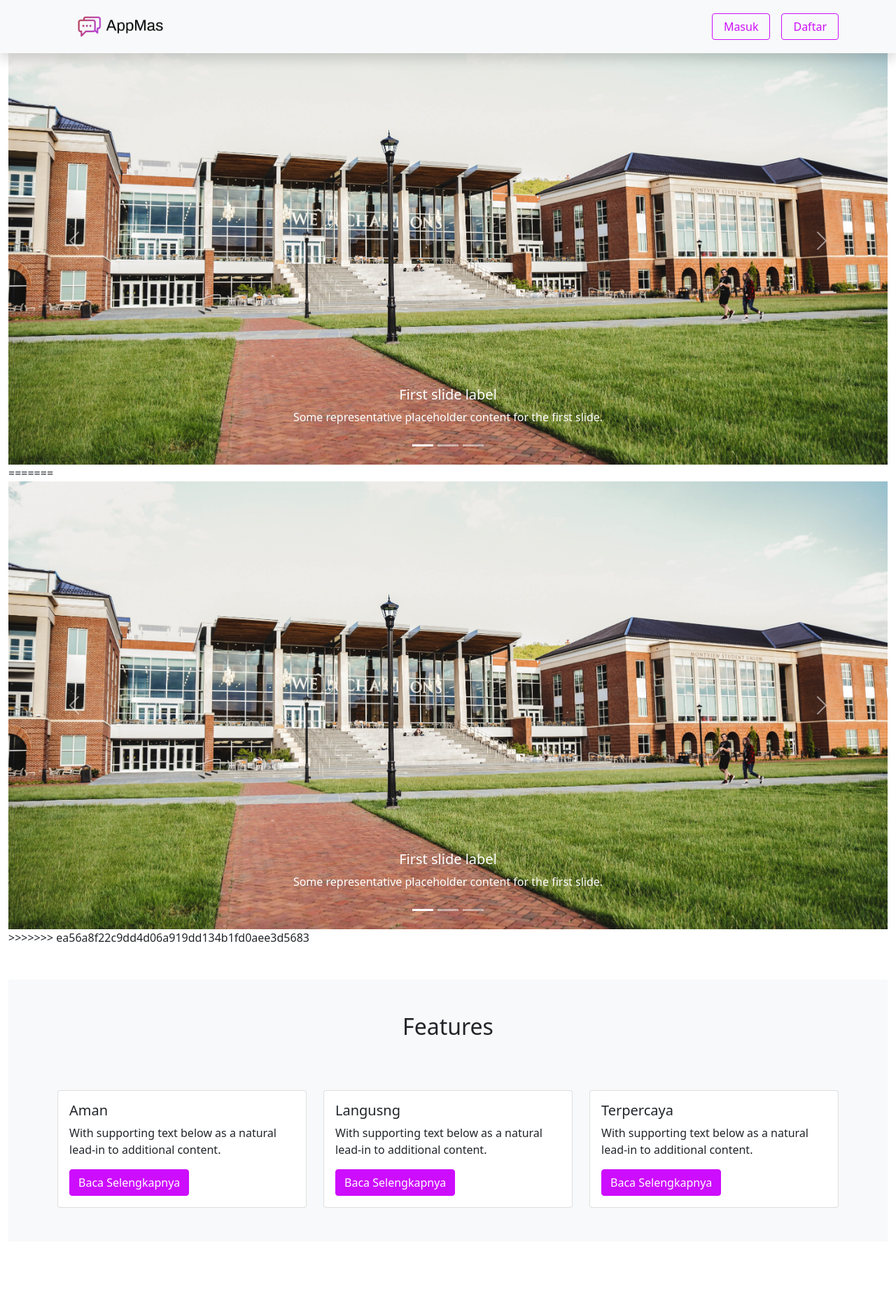
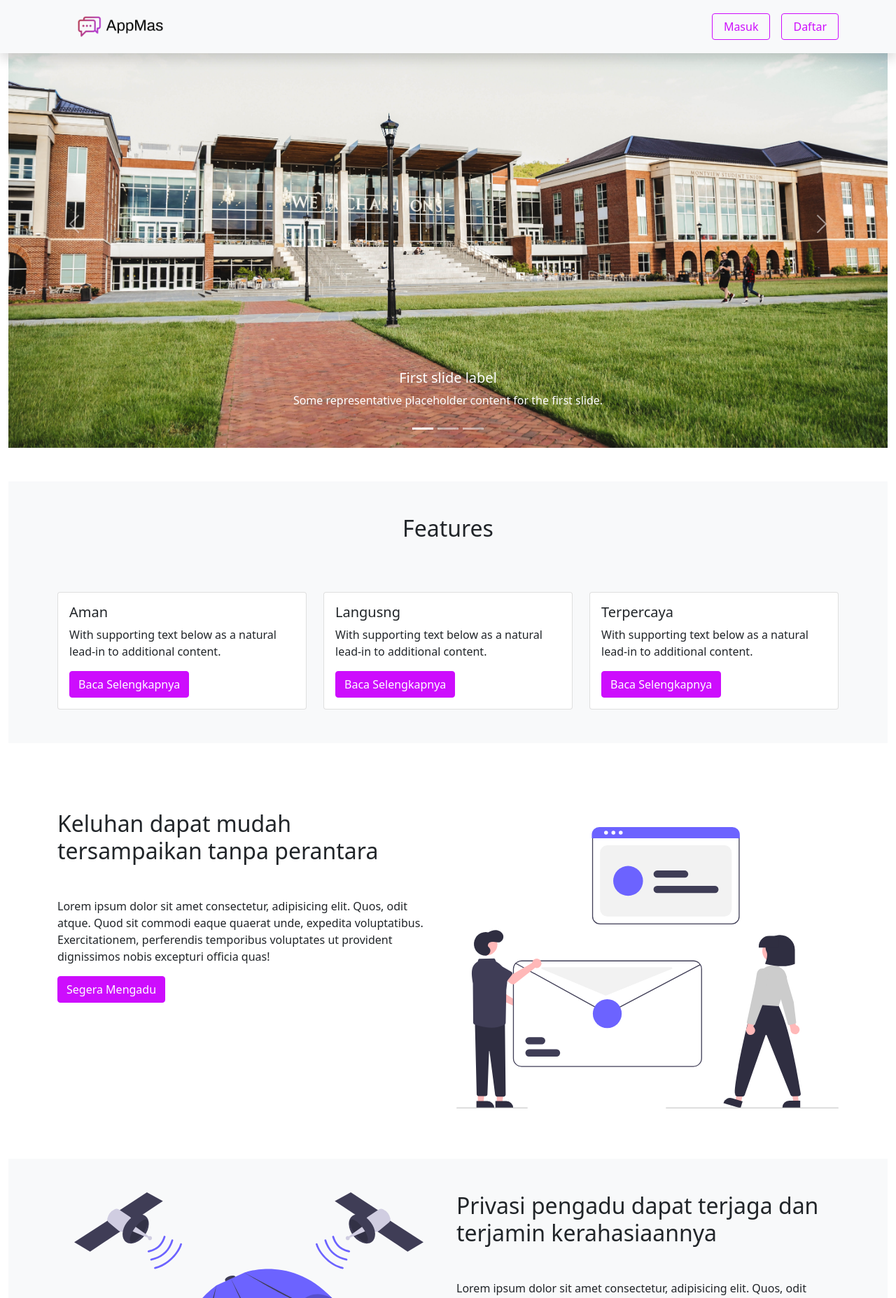
Before and after one commit to zaininijar/pengaduan_masyarakat, a PHP site: page /zaini_nijar/web.php in a window 1280 px wide. Shown: the top 1855 px of the page at 70% size. Run offline with PHP 8.4, Linux system fonts and the light colour scheme; some libraries are stand-ins or nearby versions.

Commit message:
15/01/22

```diff
--- a/app/welcome.php
+++ b/app/welcome.php
@@ -1,57 +1,5 @@
 <div class="container-fluid">
-<<<<<<< HEAD
     <?php include "layouts/guest/components/slider.php" ?>
-=======
-    <div id="carouselExampleCaptions" class="carousel slide" data-bs-ride="carousel">
-        <div class="carousel-indicators">
-            <button type="button" data-bs-target="#carouselExampleCaptions" data-bs-slide-to="0" class="active"
-                aria-current="true" aria-label="Slide 1"></button>
-            <button type="button" data-bs-target="#carouselExampleCaptions" data-bs-slide-to="1"
-                aria-label="Slide 2"></button>
-            <button type="button" data-bs-target="#carouselExampleCaptions" data-bs-slide-to="2"
-                aria-label="Slide 3"></button>
-        </div>
-        <div class="carousel-inner">
-            <div class="carousel-item active">
-                <div
-                    style="height: 80vh !important; width: 100vw !important; background-size: cover; background-position: center; background-image: url(assets/images/slider/slider1.jpg);">
-                </div>
-                <div class="carousel-caption d-none d-md-block">
-                    <h5>First slide label</h5>
-                    <p>Some representative placeholder content for the first slide.</p>
-                </div>
-            </div>
-            <div class="carousel-item">
-                <div
-                    style="height: 80vh !important; width: 100vw !important; background-size: cover; background-position: center; background-image: url(assets/images/slider/slider2.jpg);">
-                </div>
-                <div class="carousel-caption d-none d-md-block">
-                    <h5>Second slide label</h5>
-                    <p>Some representative placeholder content for the second slide.</p>
-                </div>
-            </div>
-            <div class="carousel-item">
-                <div
-                    style="height: 80vh !important; width: 100vw !important; background-size: cover; background-position: center; background-image: url(assets/images/slider/slider3.jpg);">
-                </div>
-                <div class="carousel-caption d-none d-md-block">
-                    <h5>Third slide label</h5>
-                    <p>Some representative placeholder content for the third slide.</p>
-                </div>
-            </div>
-        </div>
-        <button class="carousel-control-prev" type="button" data-bs-target="#carouselExampleCaptions"
-            data-bs-slide="prev">
-            <span class="carousel-control-prev-icon" aria-hidden="true"></span>
-            <span class="visually-hidden">Previous</span>
-        </button>
-        <button class="carousel-control-next" type="button" data-bs-target="#carouselExampleCaptions"
-            data-bs-slide="next">
-            <span class="carousel-control-next-icon" aria-hidden="true"></span>
-            <span class="visually-hidden">Next</span>
-        </button>
-    </div>
->>>>>>> ea56a8f22c9dd4d06a919dd134b1fd0aee3d5683
     <section class="bg-light">
         <div class="container my-5 pb-5">
             <div class="row text-center">
```
